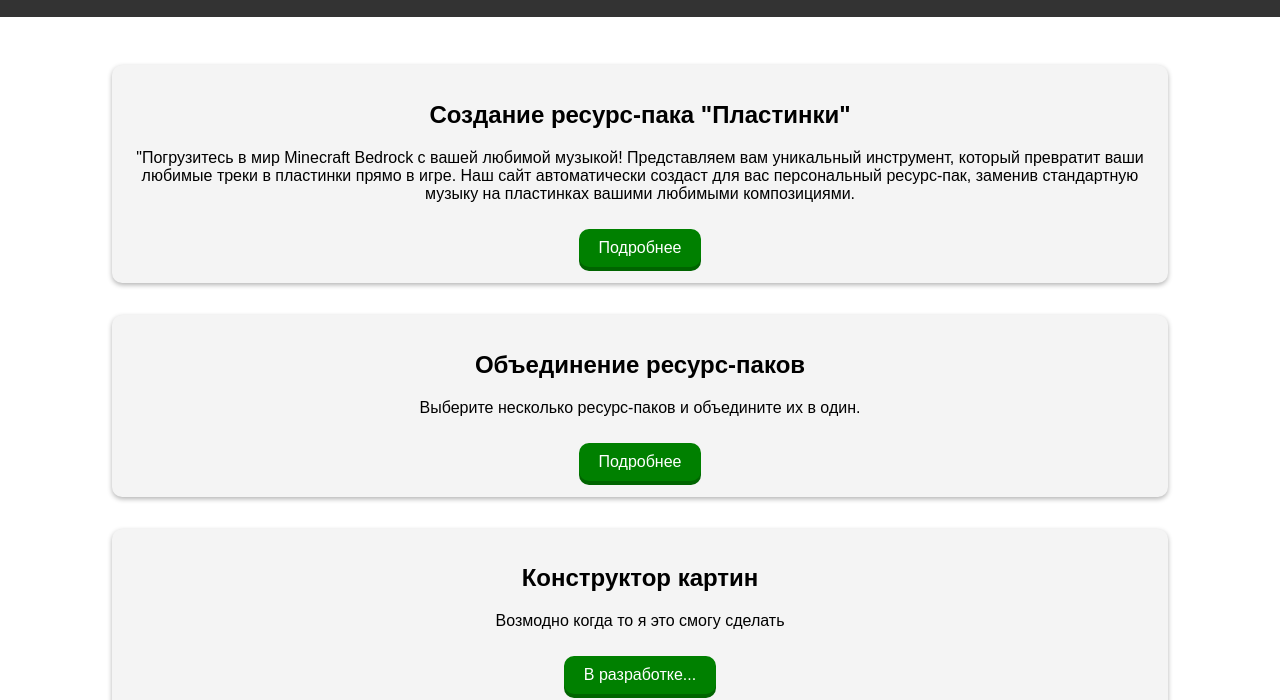
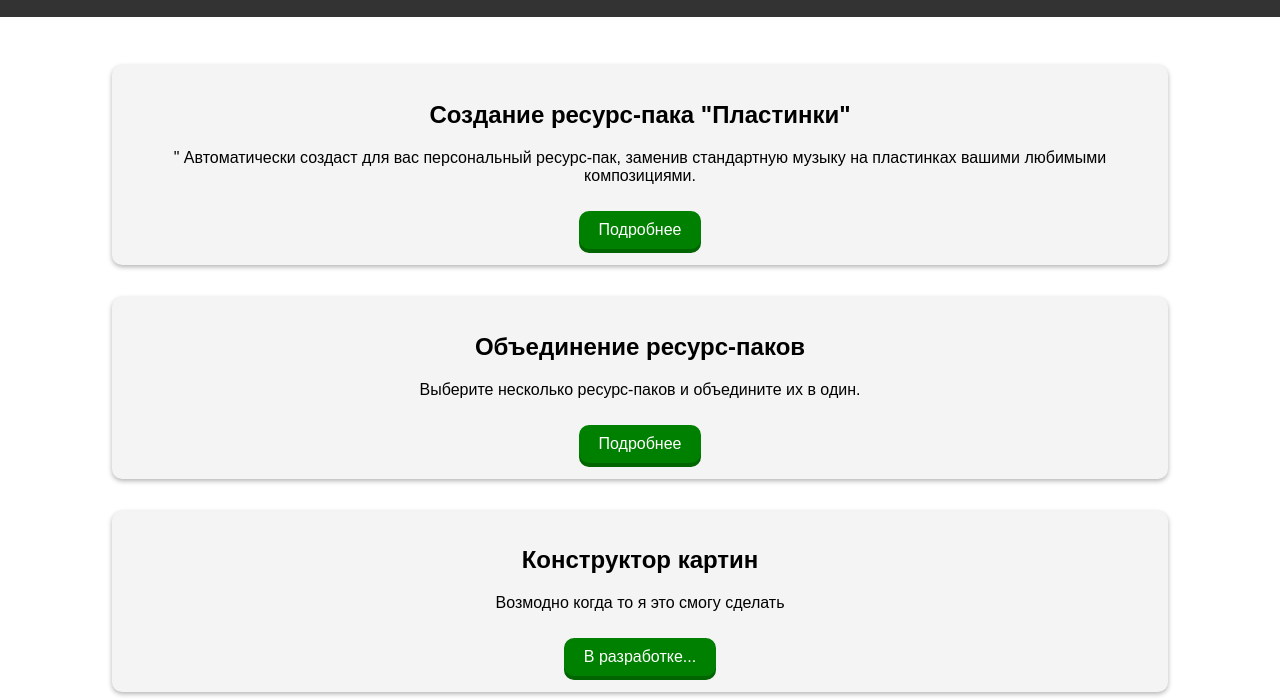
Before and after one commit to KARTOGRAF-bedrock/KARTOGRAF, a plain HTML site: page index.html in a window 1280 px wide. Shown: the part 95-795 px from the top of the page. Drawn offline with Linux system fonts and the light colour scheme.

Commit message:
Update index.html

```diff
--- a/index.html
+++ b/index.html
@@ -13,9 +13,7 @@
     <main>
         <section class="work-item">
             <h2>Создание ресурс-пака "Пластинки"</h2>
-            <p>"Погрузитесь в мир Minecraft Bedrock с вашей любимой музыкой!
-
-              Представляем вам уникальный инструмент, который превратит ваши любимые треки в пластинки прямо в игре. Наш сайт автоматически создаст для вас персональный ресурс-пак, заменив стандартную музыку на пластинках вашими любимыми композициями.</p>
+            <p>" Автоматически создаст для вас персональный ресурс-пак, заменив стандартную музыку на пластинках вашими любимыми композициями.</p>
             <a href="record.html" class="green-button">Подробнее</a>
         </section>
         <section class="work-item">
```
